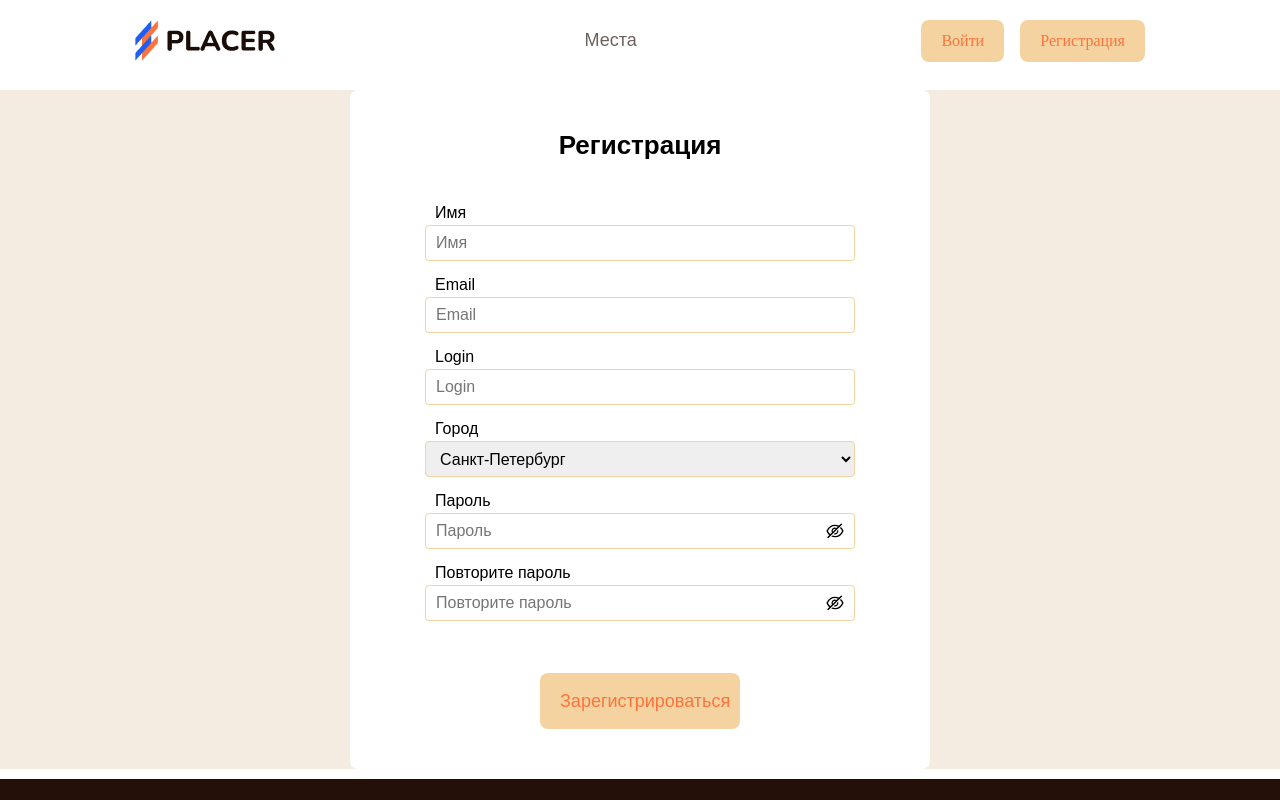
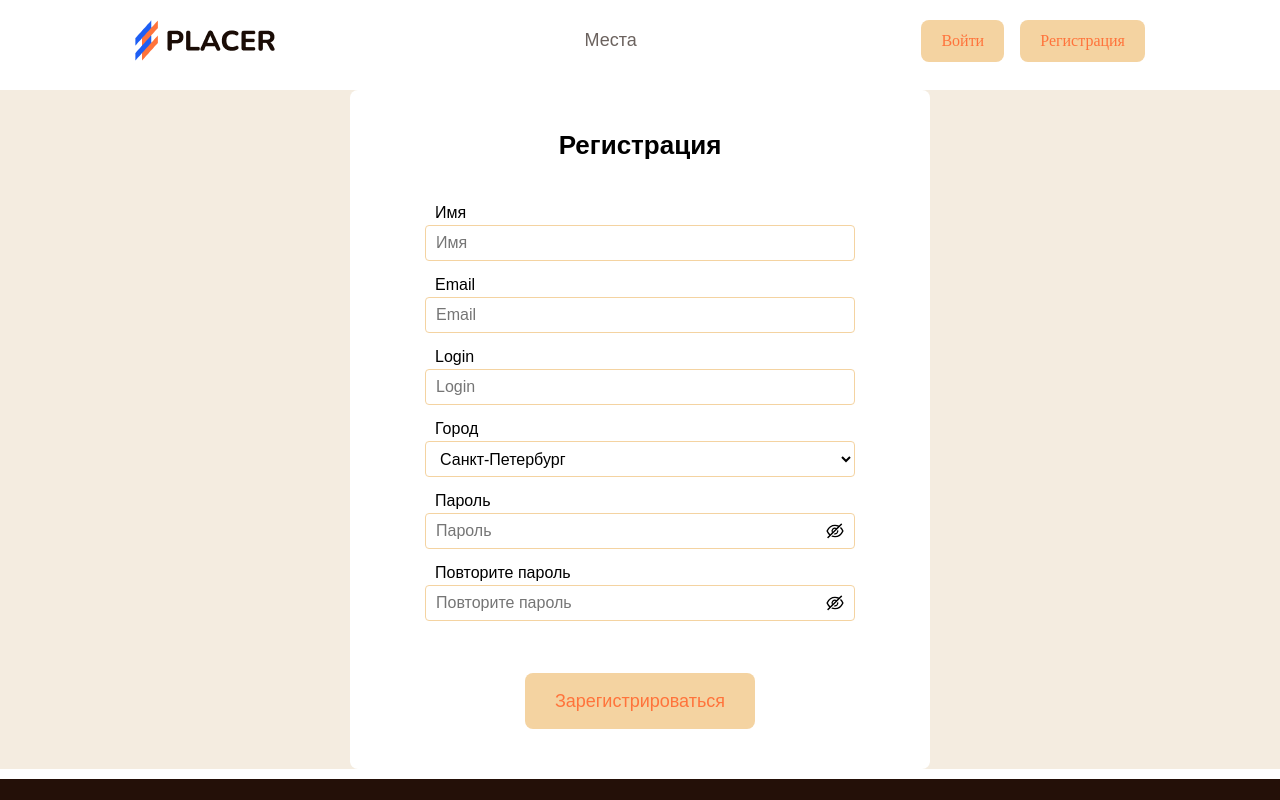
Before and after one commit to Daniileq/Placer, a React (Create React App) app in the folder client-react/: page /registration in a window 1280 px wide. Shown: the top 800 px of the page. Built offline with nearby package versions, Linux system fonts and the light colour scheme; no server answers.

Commit message:
fix syles

```diff
--- a/client-react/src/features/Registration/Registration.css
+++ b/client-react/src/features/Registration/Registration.css
@@ -50,7 +50,7 @@
 .registration_btn {
   background: #ff733b;
   border-radius: 4px;
-  width: 200px;
+  width: 230px;
   height: 56px;
   border: none;
   font-family: "Montserrat", sans-serif;
@@ -66,3 +66,20 @@
   text-align: left;
   margin: 3px;
 }
+
+.registration_form select {
+  cursor: pointer;
+  background-color: white;
+}
+
+/* Hover/Active */
+.registration_btn:hover {
+	background-color: #ff8b5e;
+}
+.registration_btn:active {
+	background-color: #c56a47;
+}
+
+.helpText {
+  color: red;
+}
--- a/client-react/src/features/UserSettingsPage/UserSettingsPage.css
+++ b/client-react/src/features/UserSettingsPage/UserSettingsPage.css
@@ -177,3 +177,8 @@
 	display: inline-block;
 	margin-left: 5px;
 }
+
+.user_settings_form select {
+  cursor: pointer;
+  background-color: white;
+}
```
